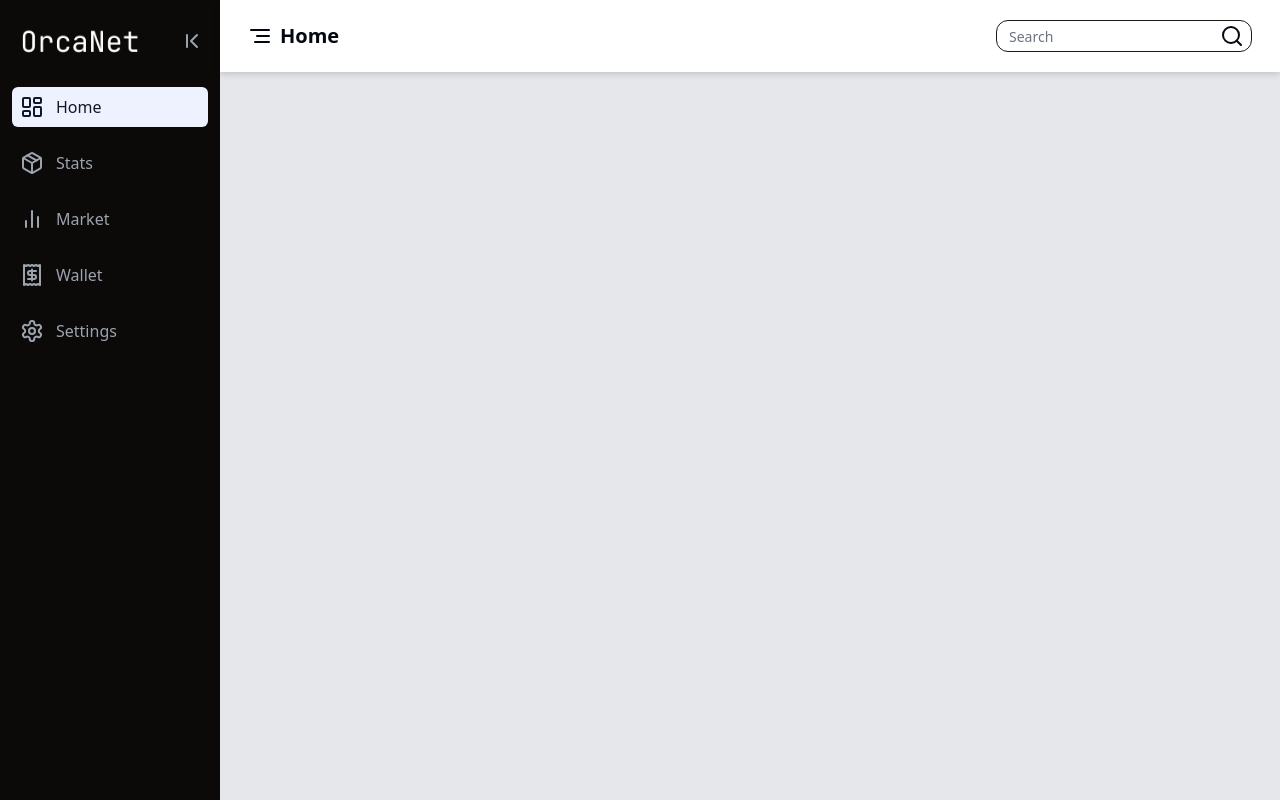
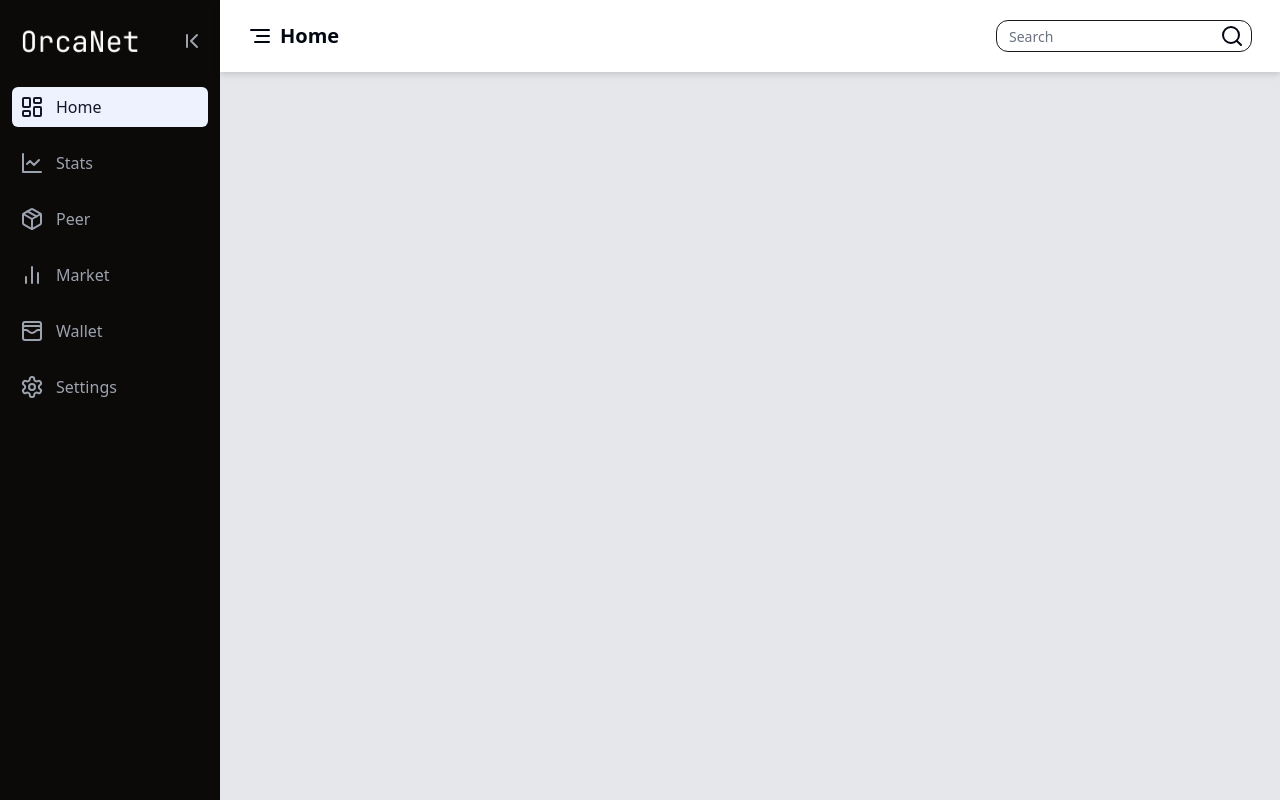
Before and after one commit to sbu-416-24sp/orcanet-desktop-deprecated, a React (Vite) app in the folder frontend/: page / in a window 1280 px wide. Built offline with nearby package versions, Linux system fonts and the light colour scheme.

Commit message:
Feature: Add a nav button to peer page

```diff
--- a/frontend/src/sidebar/sidebar.tsx
+++ b/frontend/src/sidebar/sidebar.tsx
@@ -1,10 +1,18 @@
-import { ChevronLast, ChevronFirst, BarChart2 } from "lucide-react";
+import {
+  ChevronLast,
+  ChevronFirst,
+  BarChart2,
+  LineChart,
+  WalletCards,
+  LayoutDashboard,
+  Settings,
+  Package,
+} from "lucide-react";
 import { createContext, useState } from "react";
-import { LayoutDashboard, Settings, Receipt, Package } from "lucide-react";
 export const SidebarContext = createContext({ expanded: true });
 import { useLocation } from "react-router-dom";
 import orcanetLogo from "./../assets/images/OrcaNet-Dark.png";
-import SidebarItem from "./sidebaritem";
+import SidebarItem from "./SidebarItem";
 
 function MenuHeader({
   expanded,
@@ -52,9 +60,14 @@ function NavButtons({
       active: isActive("/"),
     },
     {
-      icon: <Package />,
+      icon: <LineChart />,
       text: "Stats",
       active: isActive("/stats"),
+    },
+    {
+      icon: <Package />,
+      text: "Peer",
+      active: isActive("/peer"),
     },
     {
       icon: <BarChart2 />,
@@ -62,7 +75,7 @@ function NavButtons({
       active: isActive("/market"),
     },
     {
-      icon: <Receipt />,
+      icon: <WalletCards />,
       text: "Wallet",
       active: isActive("/wallet"),
     },
```
